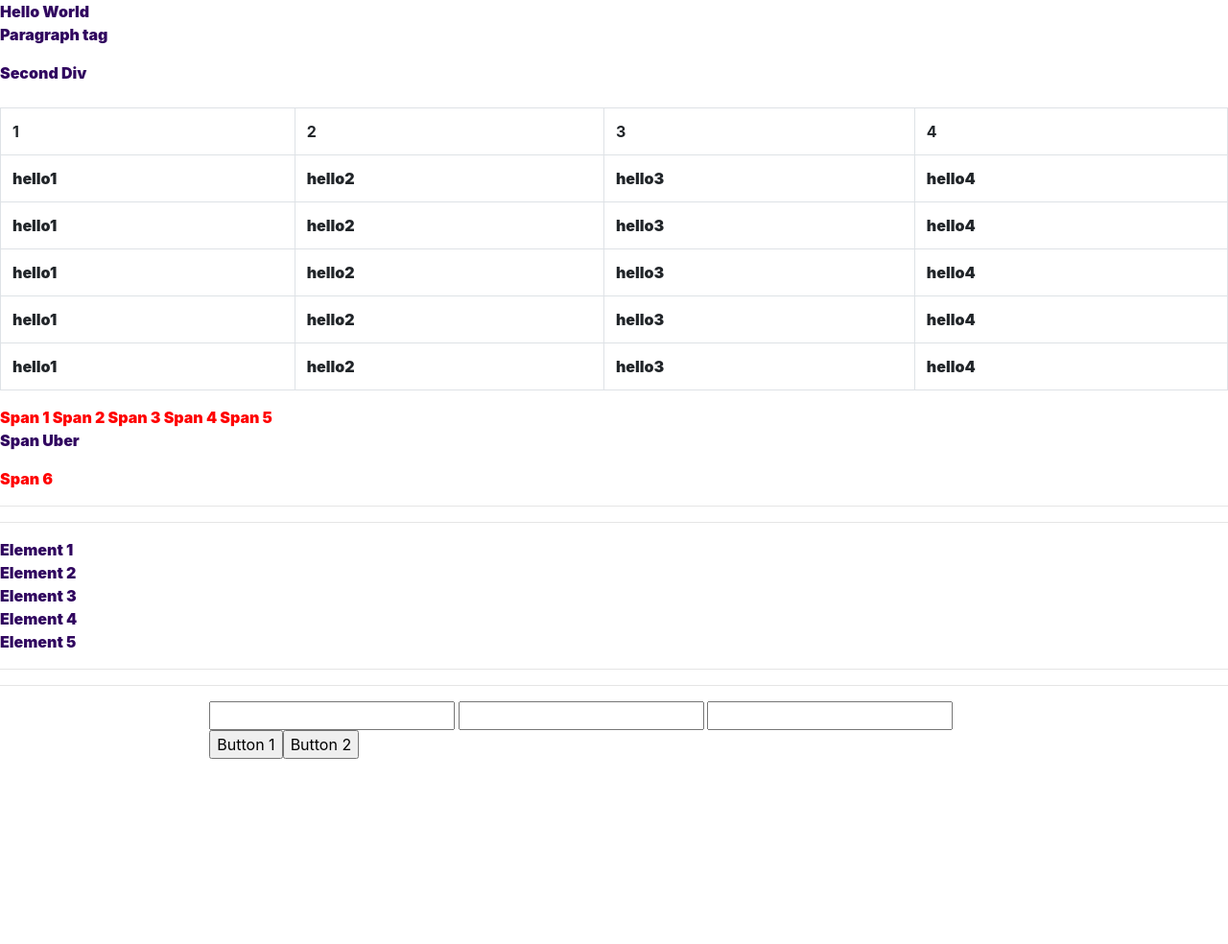
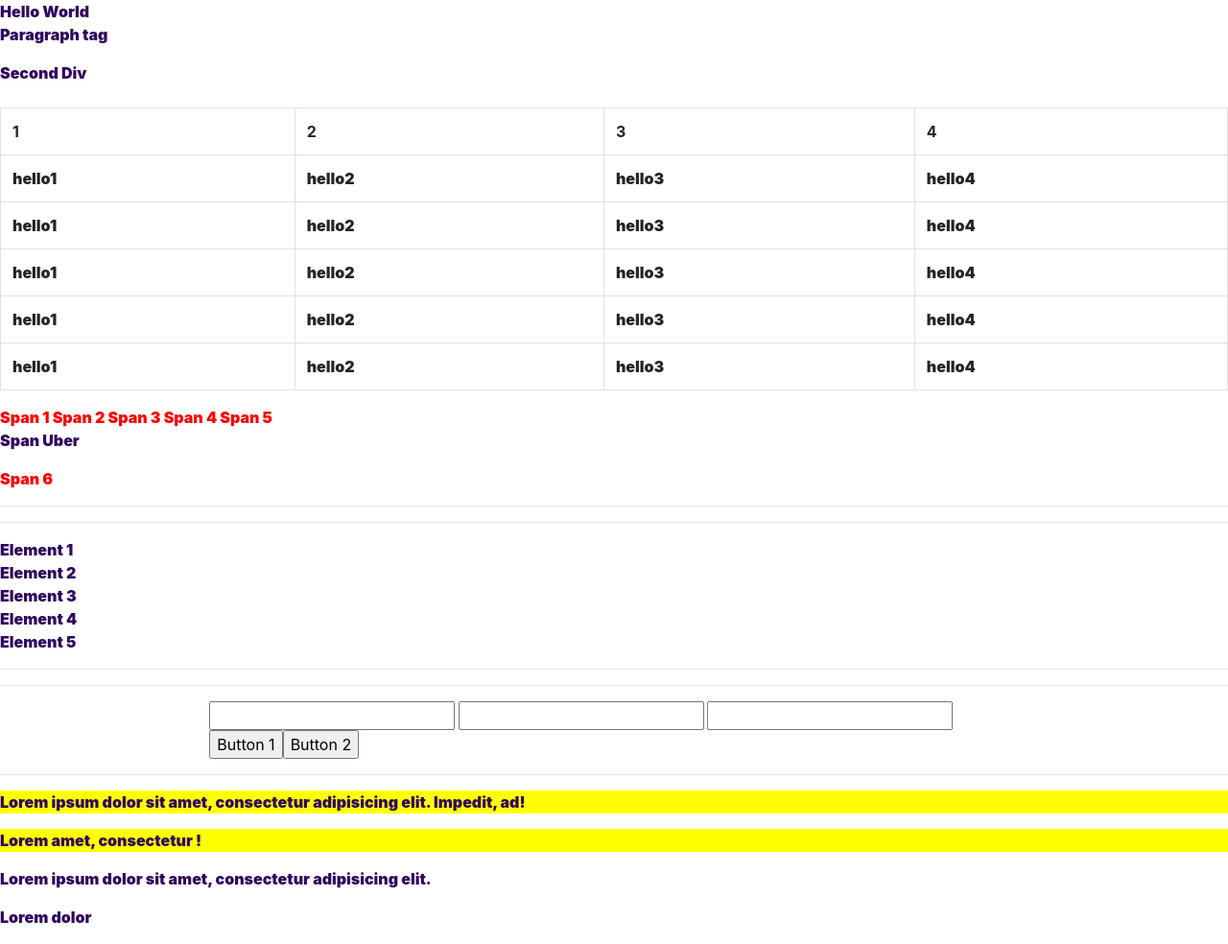
Before and after one commit to khudania/bascis_of_Ajax_and_Jquery, a plain HTML site: page index.html in a window 1280 px wide. Shown: the whole page at 96% size. Before the commit the page ends 800 px from the top, so only its background shows below. Drawn offline with nearby package versions, Linux system fonts and the light colour scheme.

Commit message:
target element by the content of the element

```diff
--- a/index.html
+++ b/index.html
@@ -96,6 +96,13 @@
         </div>
     </div>
 
+    <hr>
+
+    <p>Lorem ipsum dolor sit amet, consectetur adipisicing elit. Impedit, ad!</p>
+    <p>Lorem amet, consectetur !</p>
+    <p>Lorem ipsum dolor sit amet, consectetur adipisicing elit.</p>
+    <p>Lorem dolor</p>
+
     <script src="https://cdnjs.cloudflare.com/ajax/libs/jquery/3.4.1/jquery.min.js"></script>
     <script src="https://cdnjs.cloudflare.com/ajax/libs/popper.js/1.16.0/umd/popper.min.js"></script>
     <script src="https://cdnjs.cloudflare.com/ajax/libs/twitter-bootstrap/4.4.1/js/bootstrap.min.js"></script>
--- a/main.js
+++ b/main.js
@@ -60,4 +60,8 @@ $(document).ready(() => {
         }
     );
 
+    //Contains
+
+    $("p:contains(!)").css("background-color", "yellow");
+
 });
```
